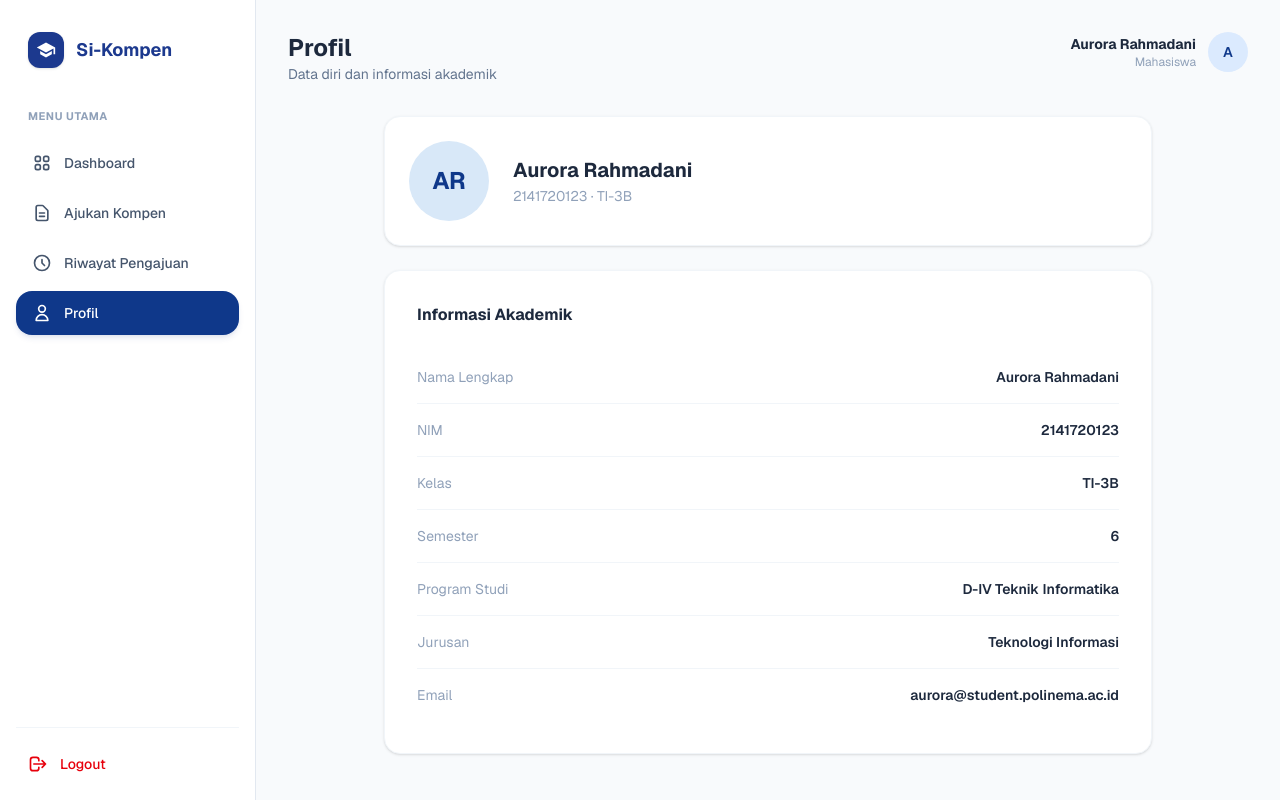
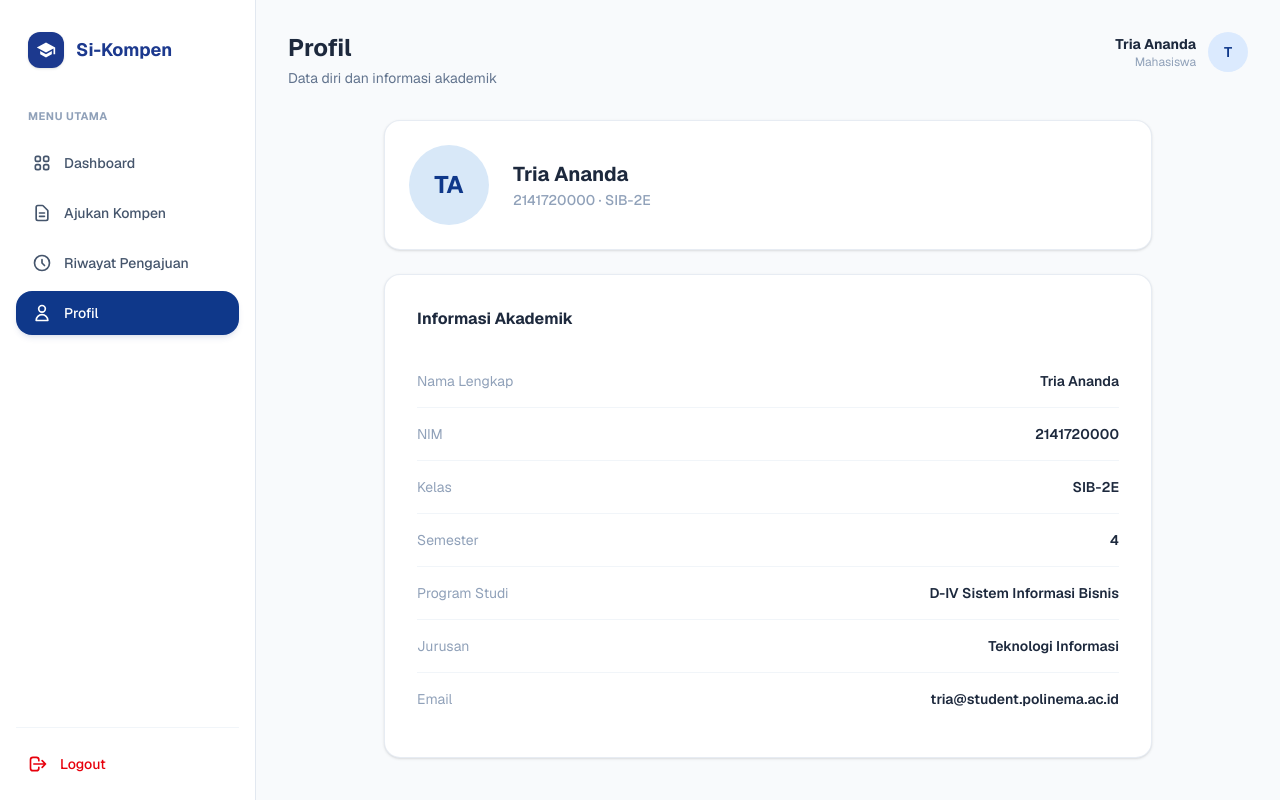
Before and after one commit to triaanandafh/Si-Kompen, a Next.js app: page /dashboard/profil in a window 1280 px wide. Built offline with nearby package versions, Linux system fonts and the light colour scheme; no server answers.

Commit message:
feat: add logic part for dashboard mahasiswa

```diff
--- /dev/null
+++ b/app/dashboard/profil/actions.ts
@@ -0,0 +1,20 @@
+'use server';
+
+import { prisma } from '@/lib/prisma';
+
+export async function getUserProfile(studentId: string) {
+  try {
+    const data = await prisma.mahasiswa.findUnique({
+      where: { id: studentId },
+    });
+
+    if (!data) {
+      return { success: false, error: 'Data mahasiswa tidak ditemukan' };
+    }
+
+    return { success: true, data };
+  } catch (error) {
+    console.error('Error fetching user profile:', error);
+    return { success: false, error: 'Gagal mengambil data profil' };
+  }
+}
--- a/app/dashboard/profil/page.tsx
+++ b/app/dashboard/profil/page.tsx
@@ -2,9 +2,11 @@
 
 import React, { useState, useEffect } from 'react';
 import Sidebar from '@/components/Sidebar';
+import { getUserProfile } from './actions';
 
 interface UserProfile {
-  name: string;
+  id?: string;
+  nama: string;
   nim: string;
   kelas: string;
   semester: string | number;
@@ -15,29 +17,69 @@ interface UserProfile {
 }
 
 export default function ProfilPage() {
+  const [loading, setLoading] = useState(true);
+
+  // Default fallback data agar UI tidak kosong melompong saat DB/localStorage belum terisi
   const [user, setUser] = useState<UserProfile>({
-    name: 'Aurora Rahmadani',
-    nim: '2141720123',
-    kelas: 'TI-3B',
-    semester: 6,
-    prodi: 'D-IV Teknik Informatika',
+  nama: 'Tria Ananda',
+  nim: '2141720000',
+  kelas: 'SIB-2E',
+  semester: 4,
+  prodi: 'D-IV Sistem Informasi Bisnis',
   jurusan: 'Teknologi Informasi',
-    email: 'aurora@student.polinema.ac.id',
+  email: 'tria@student.polinema.ac.id',
   role: 'Mahasiswa',
 });
 
   useEffect(() => {
-    const savedUser = localStorage.getItem('user');
-    if (savedUser) {
-      const parsed = JSON.parse(savedUser);
+    async function loadProfile() {
+      setLoading(true);
+      const savedUserStr = localStorage.getItem('user');
+
+      if (savedUserStr) {
+        try {
+          const parsed = JSON.parse(savedUserStr);
+
+          // Jika ada ID di localStorage, fetch data paling update dari Prisma DB
+          if (parsed.id) {
+            const res = await getUserProfile(parsed.id);
+            if (res.success && res.data) {
+              const profileData = res.data as Record<string, any>;
+
+              setUser((prev) => ({
+                ...prev,
+                ...profileData,
+                nama: profileData.nama || parsed.nama || parsed.name || prev.nama,
+                nim: profileData.nim || parsed.nim || prev.nim,
+                kelas: profileData.kelas || parsed.kelas || prev.kelas,
+                semester: profileData.semester || parsed.semester || prev.semester,
+                prodi: profileData.prodi || parsed.prodi || prev.prodi,
+                email: profileData.email || parsed.email || prev.email,
+                jurusan: 'Teknologi Informasi',
+                role: 'Mahasiswa',
+              }));
+              setLoading(false);
+              return;
+            }
+          }
+
+          // Fallback ke data localStorage jika query DB tidak mengembalikan data
           setUser((prev) => ({
             ...prev,
             ...parsed,
+            nama: parsed.nama || parsed.name || prev.nama,
           }));
+        } catch (err) {
+          console.error('Error parsing user from localStorage:', err);
         }
+      }
+
+      setLoading(false);
+    }
+
+    loadProfile();
   }, []);
 
-  // Helper untuk inisial nama
   const getInitials = (name: string) => {
     if (!name) return 'U';
     const parts = name.trim().split(' ');
@@ -47,26 +89,26 @@ export default function ProfilPage() {
     return name.slice(0, 2).toUpperCase();
   };
 
-  const headerInitial = user.name ? user.name.charAt(0).toUpperCase() : 'A';
+  const headerInitial = user.nama ? user.nama.charAt(0).toUpperCase() : 'M';
 
   return (
     <div className="min-h-screen bg-[#F8FAFC] flex font-sans">
-      {/* Sidebar Component */}
       <Sidebar />
 
-      {/* Main Content Area */}
       <main className="flex-1 p-8 overflow-y-auto">
         {/* Top Header */}
         <header className="flex justify-between items-start mb-8">
           <div>
             <h1 className="text-2xl font-bold text-slate-800">Profil</h1>
-            <p className="text-sm text-slate-500">
+            <p className="text-sm text-slate-500 mt-1">
               Data diri dan informasi akademik
             </p>
           </div>
           <div className="flex items-center gap-3">
             <div className="text-right">
-              <p className="text-sm font-bold text-slate-800">{user.name}</p>
+              <p className="text-sm font-bold text-slate-800">
+                {loading ? '...' : user.nama}
+              </p>
               <p className="text-xs text-slate-400">{user.role}</p>
             </div>
             <div className="w-10 h-10 rounded-full bg-blue-100 text-[#0F388A] font-semibold flex items-center justify-center text-sm">
@@ -78,28 +120,35 @@ export default function ProfilPage() {
         {/* Content Container */}
         <div className="max-w-3xl mx-auto space-y-6">
           {/* Card 1: Avatar & Quick Info Header */}
-          <div className="bg-white p-6 rounded-2xl border border-slate-100 shadow-sm flex items-center gap-6">
+          <div className="bg-white p-6 rounded-2xl border border-slate-200/80 shadow-sm flex items-center gap-6">
             <div className="w-20 h-20 rounded-full bg-[#D8E8F8] text-[#0F388A] font-bold text-2xl flex items-center justify-center shrink-0">
-              {getInitials(user.name)}
+              {getInitials(user.nama)}
             </div>
             <div>
-              <h2 className="text-xl font-bold text-slate-800">{user.name}</h2>
-              <p className="text-sm text-slate-400 mt-0.5">
+              <h2 className="text-xl font-bold text-slate-800">
+                {loading ? 'Memuat...' : user.nama}
+              </h2>
+              <p className="text-sm text-slate-400 mt-0.5 font-medium">
                 {user.nim} &middot; {user.kelas}
               </p>
             </div>
           </div>
 
           {/* Card 2: Informasi Akademik Detail */}
-          <div className="bg-white p-8 rounded-2xl border border-slate-100 shadow-sm">
+          <div className="bg-white p-8 rounded-2xl border border-slate-200/80 shadow-sm">
             <h3 className="text-base font-bold text-slate-800 mb-6">
               Informasi Akademik
             </h3>
 
+            {loading ? (
+              <p className="text-sm text-slate-400 py-4 text-center">
+                Memuat informasi profil dari database...
+              </p>
+            ) : (
               <div className="divide-y divide-slate-100 text-sm">
                 <div className="py-4 flex justify-between items-center">
                   <span className="text-slate-400">Nama Lengkap</span>
-                <span className="font-semibold text-slate-800">{user.name}</span>
+                  <span className="font-semibold text-slate-800">{user.nama}</span>
                 </div>
 
                 <div className="py-4 flex justify-between items-center">
@@ -114,9 +163,7 @@ export default function ProfilPage() {
 
                 <div className="py-4 flex justify-between items-center">
                   <span className="text-slate-400">Semester</span>
-                <span className="font-semibold text-slate-800">
-                  {user.semester}
-                </span>
+                  <span className="font-semibold text-slate-800">{user.semester}</span>
                 </div>
 
                 <div className="py-4 flex justify-between items-center">
@@ -126,18 +173,15 @@ export default function ProfilPage() {
 
                 <div className="py-4 flex justify-between items-center">
                   <span className="text-slate-400">Jurusan</span>
-                <span className="font-semibold text-slate-800">
-                  {user.jurusan}
-                </span>
+                  <span className="font-semibold text-slate-800">{user.jurusan}</span>
                 </div>
 
                 <div className="py-4 flex justify-between items-center">
                   <span className="text-slate-400">Email</span>
-                <span className="font-semibold text-slate-800">
-                  {user.email}
-                </span>
+                  <span className="font-semibold text-slate-800">{user.email}</span>
                 </div>
               </div>
+            )}
           </div>
         </div>
       </main>
--- a/app/dashboard/riwayat/page.tsx
+++ b/app/dashboard/riwayat/page.tsx
@@ -52,7 +52,7 @@ export default function RiwayatPengajuanPage() {
       setUser(JSON.parse(savedUser));
     } else {
       setUser({
-        name: 'Aurora Rahmadani',
+        name: 'Tria Ananda',
         role: 'Mahasiswa',
       });
     }
```
Lines whose indentation alone changed are shown as unchanged.
